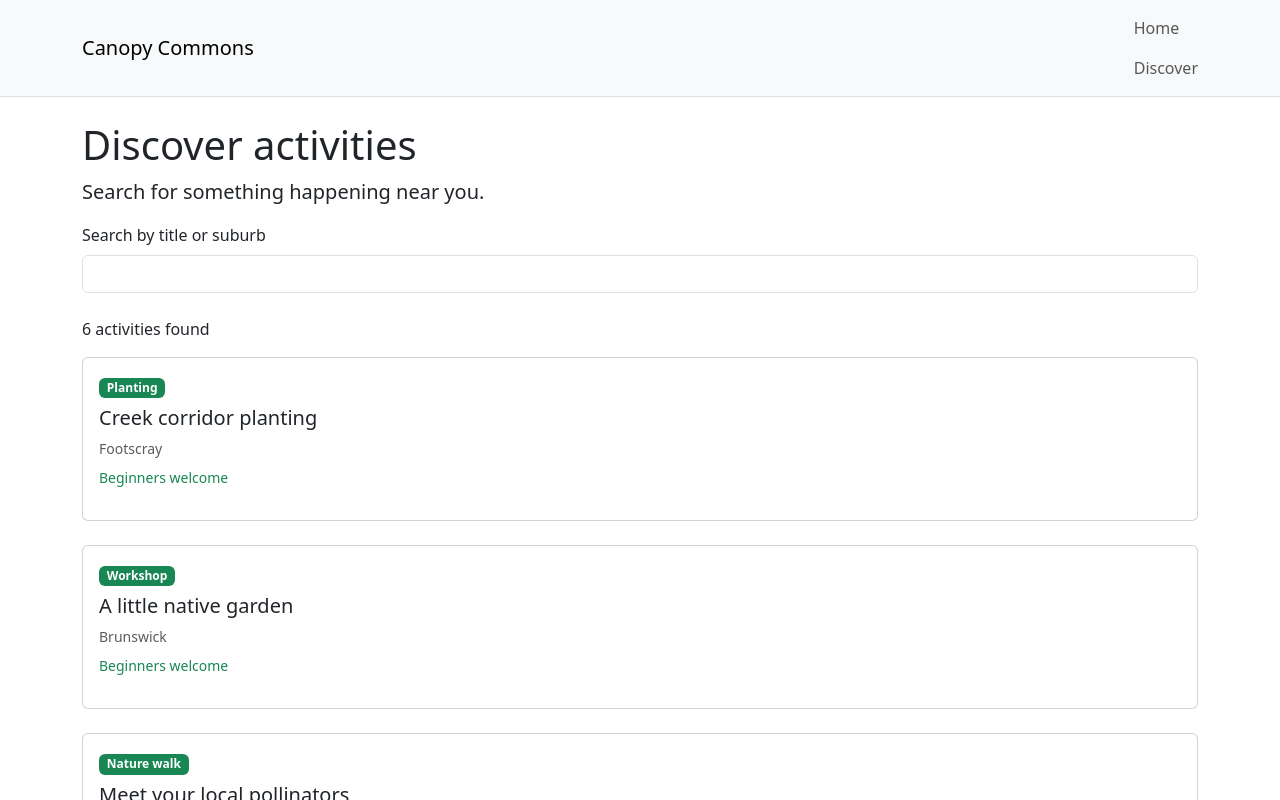
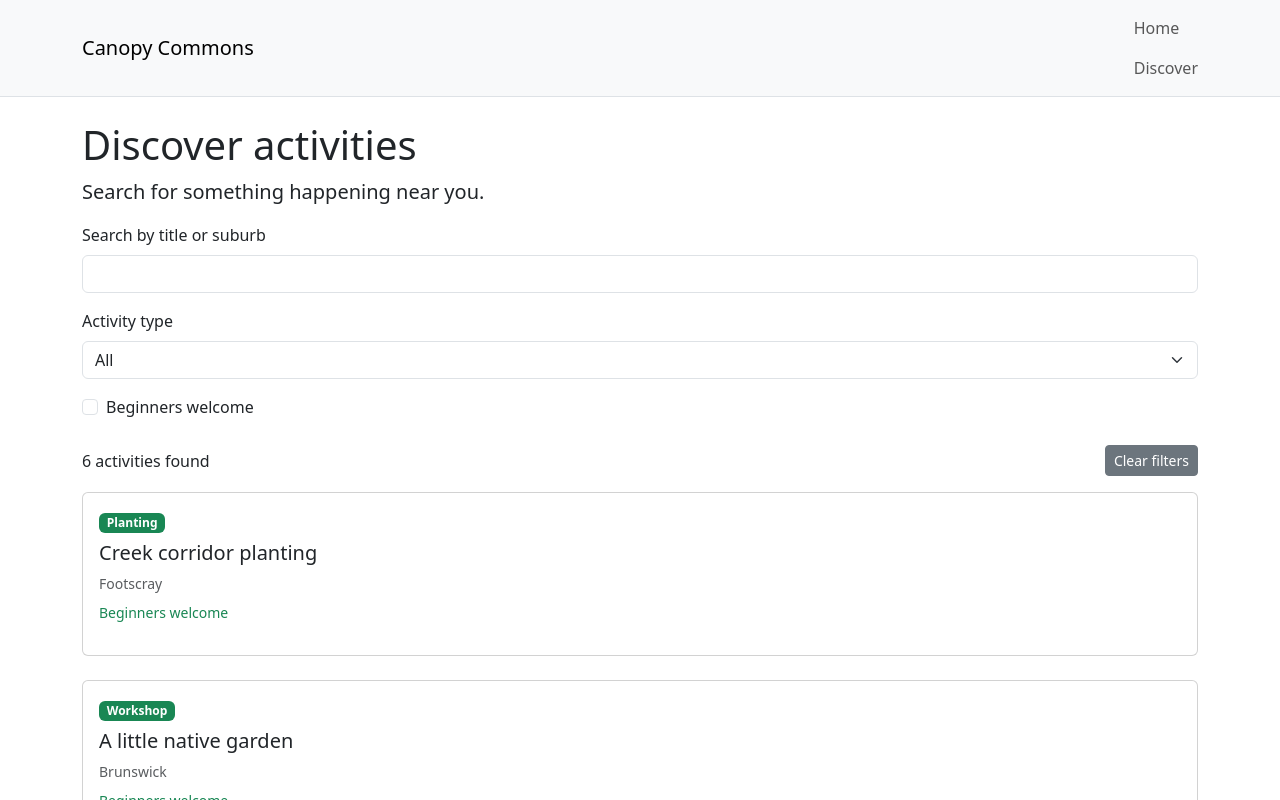
Before and after one commit to pseudo-overlord/canopy-commons-5032, a Vue app in the folder a2/: page /discover in a window 1280 px wide. Shown: the top 800 px of the page. Built offline with nearby package versions, Linux system fonts and the light colour scheme.

Commit message:
feat(a2): add activity type and beginner filters
Build the dropdown options from the data, combine all three filters and add a clear button.

```diff
--- a/a2/src/views/DiscoverView.vue
+++ b/a2/src/views/DiscoverView.vue
@@ -4,14 +4,33 @@ import OpportunityCard from "../components/OpportunityCard.vue";
 import { useOpportunities } from "../composables/useOpportunities.js";
 
 const { opportunities, loadOpportunities } = useOpportunities();
+
 const search = ref("");
+const activityType = ref("All");
+const beginnerOnly = ref(false);
+
+// Build the dropdown options from the data instead of typing them out.
+const types = computed(() => [
+  ...new Set(opportunities.value.map((item) => item.activityType)),
+]);
 
 const filtered = computed(() =>
   opportunities.value.filter((item) => {
     const text = (item.title + " " + item.suburb).toLowerCase();
-    return text.includes(search.value.trim().toLowerCase());
+    const matchesSearch = text.includes(search.value.trim().toLowerCase());
+    const matchesType =
+      activityType.value === "All" || item.activityType === activityType.value;
+    const matchesBeginner = !beginnerOnly.value || item.beginnerFriendly;
+
+    return matchesSearch && matchesType && matchesBeginner;
   }),
 );
+
+const clearFilters = () => {
+  search.value = "";
+  activityType.value = "All";
+  beginnerOnly.value = false;
+};
 
 onMounted(loadOpportunities);
 </script>
@@ -20,12 +39,34 @@ onMounted(loadOpportunities);
   <h1>Discover activities</h1>
   <p class="lead">Search for something happening near you.</p>
 
-  <div class="mb-4">
-    <label for="search" class="form-label">Search by title or suburb</label>
-    <input id="search" v-model="search" type="search" class="form-control" />
+  <div class="row g-3 mb-4">
+    <div class="col-12">
+      <label for="search" class="form-label">Search by title or suburb</label>
+      <input id="search" v-model="search" type="search" class="form-control" />
+    </div>
+    <div class="col-12">
+      <label for="type" class="form-label">Activity type</label>
+      <select id="type" v-model="activityType" class="form-select">
+        <option>All</option>
+        <option v-for="type in types" :key="type">{{ type }}</option>
+      </select>
+    </div>
+    <div class="col-12">
+      <div class="form-check">
+        <input id="beginner" v-model="beginnerOnly" type="checkbox" class="form-check-input" />
+        <label for="beginner" class="form-check-label">Beginners welcome</label>
+      </div>
+    </div>
   </div>
 
-  <p>{{ filtered.length }} {{ filtered.length === 1 ? "activity" : "activities" }} found</p>
+  <div class="d-flex justify-content-between align-items-center mb-3">
+    <p class="mb-0">
+      {{ filtered.length }} {{ filtered.length === 1 ? "activity" : "activities" }} found
+    </p>
+    <button type="button" class="btn btn-secondary btn-sm" @click="clearFilters">
+      Clear filters
+    </button>
+  </div>
 
   <div class="row g-4">
     <div v-for="item in filtered" :key="item.id" class="col-12">
```
